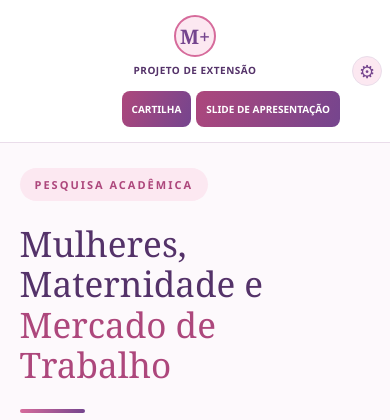
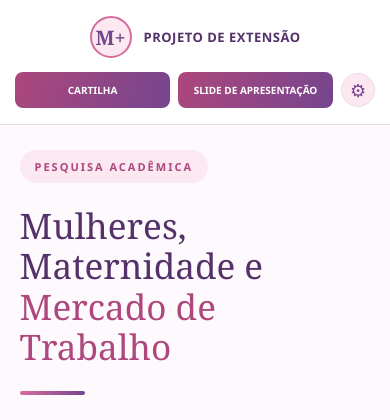
Before and after one commit to juniorrdantas/mulheres-maternidade, a FastAPI app: page / in a window 390 px wide. Shown: the top 420 px of the page. Run offline with FastAPI, Linux system fonts and the light colour scheme; some libraries are stand-ins or nearby versions.

Commit message:
Ajusta cabeçalho para dispositivos móveis

```diff
--- a/templates/index.html
+++ b/templates/index.html
@@ -255,22 +255,68 @@
 
         @media (max-width: 600px) {
 
+            .topo {
+                display: flex;
+                flex-direction: column;
+                align-items: stretch;
+                gap: 14px;
+                padding: 16px 15px;
+            }
+
+            .marca {
+                display: flex;
+                flex-direction: row;
+                align-items: center;
+                justify-content: center;
+                gap: 12px;
+                width: 100%;
+                margin: 0;
+            }
+
+            .emblema {
+                flex-shrink: 0;
+            }
+
+            .identificacao {
+                text-align: left;
+            }
+
+            .marca strong {
+                font-size: 13px;
+                letter-spacing: 0.5px;
+            }
+
             .acoes-topo {
-                gap: 5px;
-                padding-right: 40px;
+                display: flex;
+                align-items: center;
+                justify-content: center;
+                gap: 8px;
+                width: 100%;
+                margin: 0;
+                padding: 0;
             }
 
             .acoes-topo .botao-documento {
+                flex: 1;
+                min-width: 0;
                 min-height: 36px;
-                padding: 9px 10px;
+                padding: 9px 5px;
                 font-size: 10px;
+                text-align: center;
             }
 
             .botao-admin {
-                right: 8px;
-                width: 30px;
-                height: 30px;
+                position: static;
+                flex: 0 0 34px;
+                width: 34px;
+                height: 34px;
+                margin: 0;
+                transform: none;
                 font-size: 18px;
+            }
+
+            .botao-admin:hover {
+                transform: rotate(45deg);
             }
 
             .ilustracao-card:nth-child(2) {
@@ -304,15 +350,31 @@
 
         @media (max-width: 380px) {
 
+            .topo {
+                padding: 14px 10px;
+            }
+
+            .marca {
+                gap: 9px;
+            }
+
+            .marca strong {
+                font-size: 11px;
+            }
+
             .acoes-topo {
-                gap: 4px;
-                padding-right: 36px;
+                gap: 6px;
             }
 
             .acoes-topo .botao-documento {
-                min-height: 32px;
-                padding: 7px 7px;
+                padding: 8px 3px;
                 font-size: 9px;
+            }
+
+            .botao-admin {
+                flex-basis: 32px;
+                width: 32px;
+                height: 32px;
             }
         }
     </style>
```
